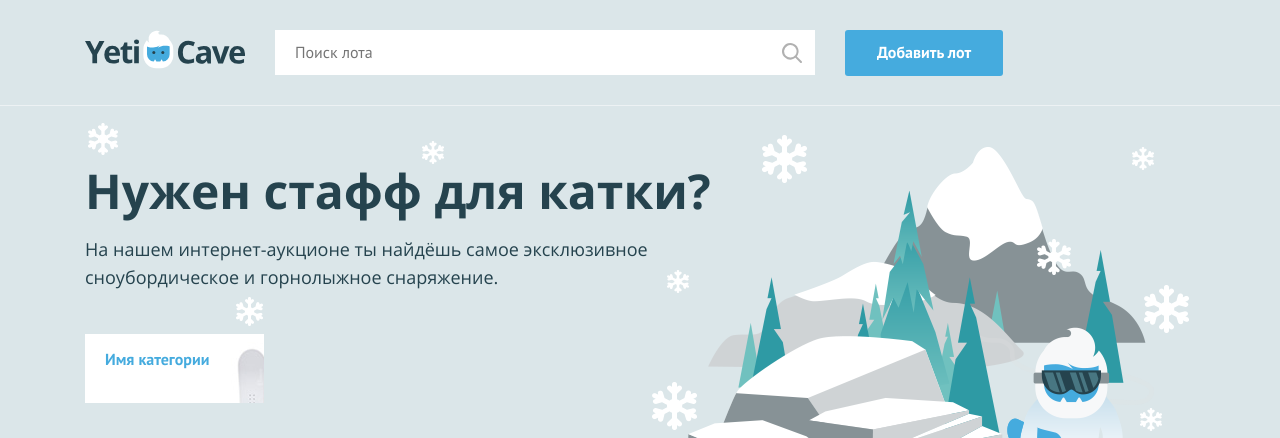
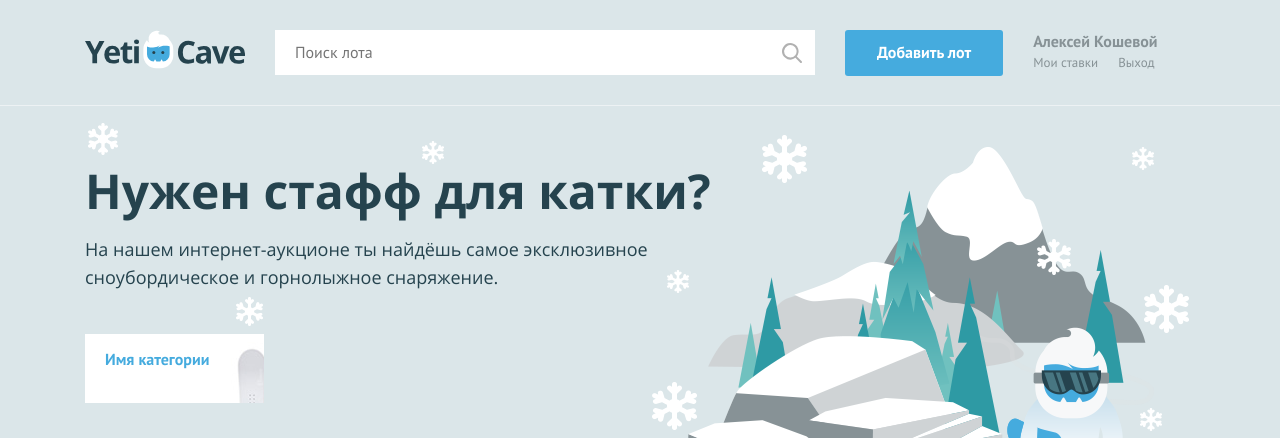
Before and after one commit to Vincmark/929465-yeticave-9, a PHP site: page / in a window 1280 px wide. Shown: the top 438 px of the page. Run offline with PHP 8.4, Linux system fonts and the light colour scheme.

Commit message:
Работа с условиями

```diff
--- a/index.php
+++ b/index.php
@@ -1,7 +1,7 @@
 <?php
 $is_auth = rand(0, 1);
 
-$user_name = ''; // укажите здесь ваше имя
+$user_name = 'Алексей Кошевой'; // укажите здесь ваше имя
 ?>
 <!DOCTYPE html>
 <html lang="ru">
@@ -27,9 +27,22 @@ $user_name = ''; // укажите здесь ваше имя
         <a class="main-header__add-lot button" href="pages/add-lot.html">Добавить лот</a>
 
         <nav class="user-menu">
-
-        <!-- здесь должен быть PHP код для показа меню и данных пользователя -->
-
+            <?php if($is_auth==1): ?>
+            <div class="user-menu__logged">
+                <p><?php echo $user_name ?></p>
+                <a class="user-menu__bets" href="pages/my-bets.html">Мои ставки</a>
+                <a class="user-menu__logout" href="#">Выход</a>
+            </div>
+            <?php else: ?>
+            <ul class="user-menu__list">
+                <li class="user-menu__item">
+                    <a href="#">Регистрация</a>
+                </li>
+                <li class="user-menu__item">
+                    <a href="#">Вход</a>
+                </li>
+            </ul>
+            <?php endif; ?>
         </nav>
     </div>
 </header>
```
